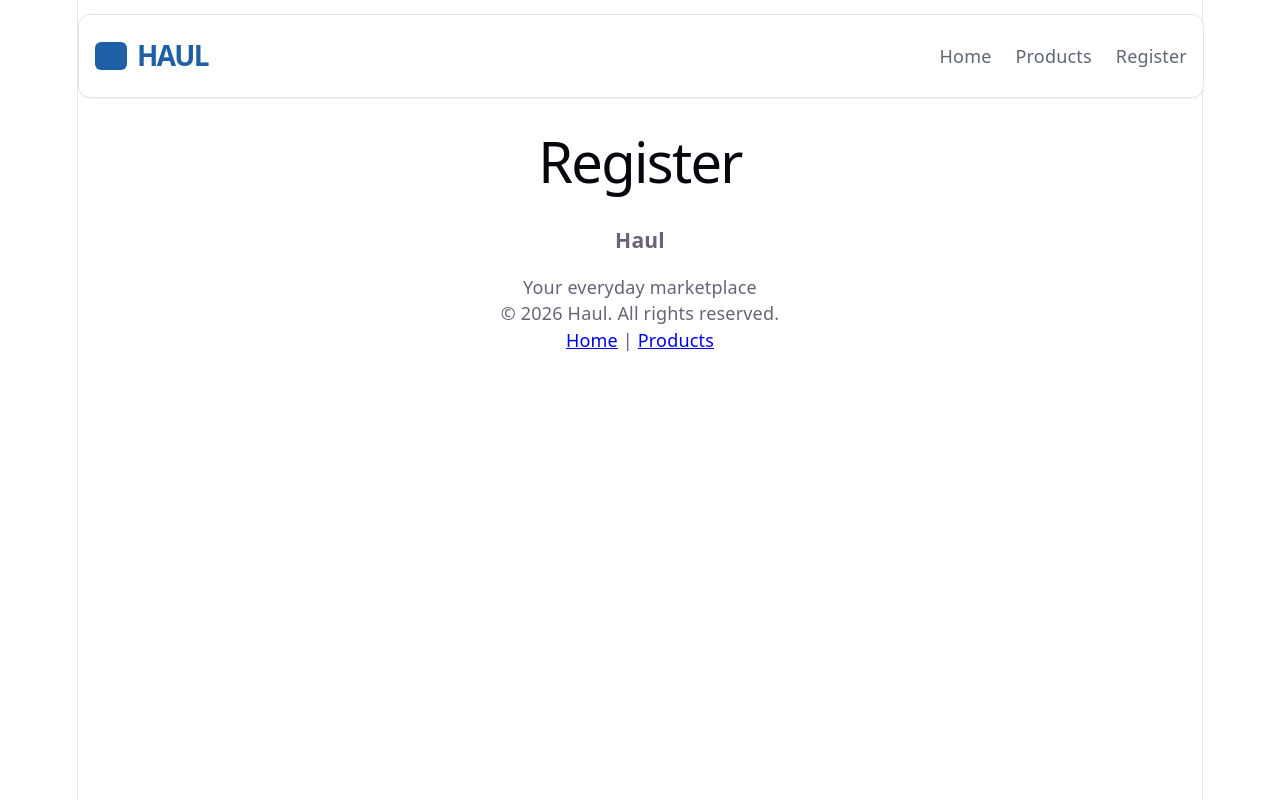
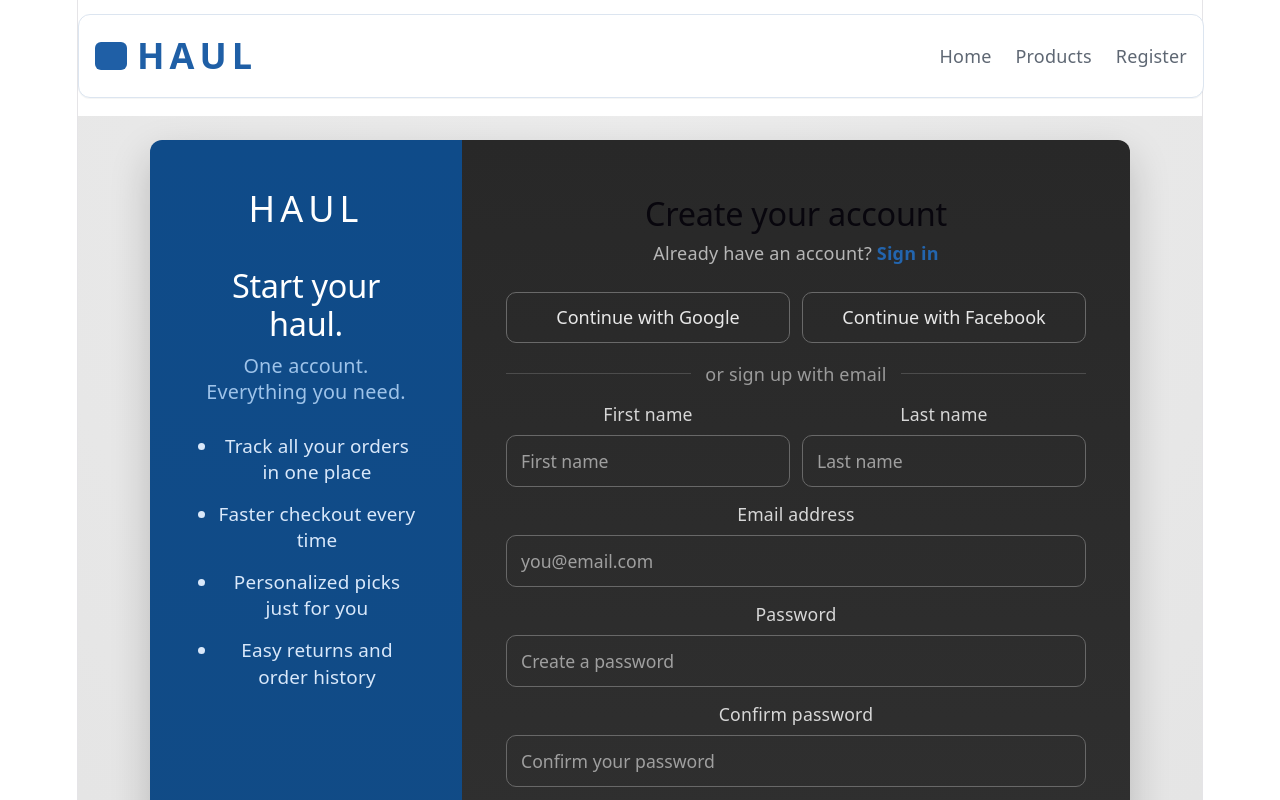
Before and after one commit to DzaboffCodes/E_Commerce, a React (Vite) app in the folder ecommerce-frontend/: page /register in a window 1280 px wide. Shown: the top 800 px of the page. Built offline with nearby package versions, Linux system fonts and the light colour scheme.

Commit message:
Added registration componment and css

```diff
--- a/ecommerce-frontend/src/App.css
+++ b/ecommerce-frontend/src/App.css
@@ -313,3 +313,12 @@ header nav a[aria-current="page"] {
     font-size: 0.96rem;
   }
 }
+
+header .brand {
+margin: 0;
+font-size: 2rem;
+letter-spacing: 0.14em;
+font-weight: 700;
+color: #1f5fa6;
+line-height: 1;
+}
--- /dev/null
+++ b/ecommerce-frontend/src/Register.css
@@ -0,0 +1,206 @@
+:root {
+  --haul-blue: #0f4b89;
+  --haul-blue-2: #2365ae;
+  --haul-dark: #282828;
+  --haul-dark-2: #303030;
+  --haul-line: #4c4c4c;
+  --haul-text: #f3f4f6;
+  --haul-muted: #b6b6b6;
+}
+
+.register-shell {
+  min-height: calc(100vh - 140px);
+  display: grid;
+  place-items: center;
+  padding: 24px 16px 40px;
+  background: radial-gradient(circle at top, #ececec 0%, #e4e4e4 100%);
+}
+
+.register-card {
+  width: min(980px, 100%);
+  min-height: 680px;
+  border-radius: 12px;
+  overflow: hidden;
+  display: grid;
+  grid-template-columns: 1fr 1.3fr;
+  box-shadow: 0 16px 40px rgba(0, 0, 0, 0.2);
+}
+
+.register-left {
+  background: linear-gradient(180deg, var(--haul-blue) 0%, #114b86 100%);
+  color: #d9e8fa;
+  padding: 56px 46px;
+  display: flex;
+  flex-direction: column;
+}
+
+.register-left .brand {
+  margin: 0 0 44px;
+  color: #ffffff;
+  letter-spacing: 0.14em;
+  font-size: 2rem;
+}
+
+.register-left h2 {
+  margin: 0 0 10px;
+  color: #ffffff;
+  font-size: clamp(1.8rem, 2.4vw, 2.2rem);
+}
+
+.register-left p {
+  margin: 0 0 28px;
+  color: #9ec3e9;
+  font-size: 1.1rem;
+}
+
+.register-left ul {
+  margin: 0;
+  padding-left: 22px;
+  display: grid;
+  gap: 16px;
+  font-size: 1.05rem;
+}
+
+.register-left small {
+  margin-top: auto;
+  color: #8fb7df;
+  font-size: 0.98rem;
+}
+
+.register-right {
+  background: linear-gradient(180deg, var(--haul-dark) 0%, var(--haul-dark-2) 100%);
+  color: var(--haul-text);
+  padding: 54px 44px;
+}
+
+.register-right h2 {
+  margin: 0 0 8px;
+  font-size: clamp(1.8rem, 2.2vw, 2.3rem);
+}
+
+.signin-text {
+  margin: 0 0 26px;
+  color: var(--haul-muted);
+}
+
+.signin-text a {
+  color: var(--haul-blue-2);
+  text-decoration: none;
+  font-weight: 600;
+}
+
+.social-row {
+  display: grid;
+  grid-template-columns: 1fr 1fr;
+  gap: 12px;
+  margin-bottom: 18px;
+}
+
+.social-btn {
+  background: transparent;
+  border: 1px solid #696969;
+  color: #e8e8e8;
+  border-radius: 10px;
+  padding: 11px 10px;
+  font: inherit;
+  cursor: pointer;
+}
+
+.divider {
+  display: grid;
+  grid-template-columns: 1fr auto 1fr;
+  align-items: center;
+  gap: 14px;
+  color: #9b9b9b;
+  margin: 12px 0 14px;
+}
+
+.divider::before,
+.divider::after {
+  content: "";
+  height: 1px;
+  background: var(--haul-line);
+}
+
+.register-form {
+  display: grid;
+  gap: 14px;
+}
+
+.name-row {
+  display: grid;
+  grid-template-columns: 1fr 1fr;
+  gap: 12px;
+}
+
+.register-form label {
+  display: grid;
+  gap: 8px;
+  color: #d7d7d7;
+  font-size: 0.98rem;
+}
+
+.register-form input {
+  background: transparent;
+  border: 1px solid #686868;
+  color: #ffffff;
+  border-radius: 10px;
+  padding: 12px 14px;
+  font: inherit;
+}
+
+.register-form input::placeholder {
+  color: #9f9f9f;
+}
+
+.register-form input:focus {
+  outline: none;
+  border-color: #8fc2ff;
+  box-shadow: 0 0 0 2px rgba(143, 194, 255, 0.25);
+}
+
+.create-btn {
+  margin-top: 6px;
+  border: 0;
+  border-radius: 10px;
+  background: var(--haul-blue-2);
+  color: #fff;
+  font-weight: 700;
+  font-size: 1.1rem;
+  padding: 14px 16px;
+  cursor: pointer;
+}
+
+.create-btn:hover {
+  filter: brightness(1.06);
+}
+
+@media (max-width: 880px) {
+  .register-card {
+    grid-template-columns: 1fr;
+  }
+
+  .register-left {
+    padding: 34px 24px;
+    gap: 10px;
+  }
+
+  .register-left .brand {
+    margin-bottom: 20px;
+  }
+
+  .register-left small {
+    margin-top: 14px;
+  }
+
+  .register-right {
+    padding: 30px 24px 34px;
+  }
+}
+
+@media (max-width: 560px) {
+  .social-row,
+  .name-row {
+    grid-template-columns: 1fr;
+  }
+}
--- a/ecommerce-frontend/src/components/Register.jsx
+++ b/ecommerce-frontend/src/components/Register.jsx
@@ -1,6 +1,124 @@
-// Route level page component for Register Page
+import { useState } from "react";
+import "../Register.css";
+
 function RegisterPage() {
-  return <h1>Register</h1>
+  const [form, setForm] = useState({
+    first_name: "",
+    last_name: "",
+    email: "",
+    password: "",
+    confirmPassword: "",
+  });
+
+  const onChange = (e) => {
+    const { name, value } = e.target;
+    setForm((prev) => ({ ...prev, [name]: value }));
+  };
+
+  const onSubmit = (e) => {
+    e.preventDefault();
+    console.log("Register form:", form);
+  };
+
+  return (
+    <main className="register-shell">
+      <section className="register-card">
+        <aside className="register-left">
+          <h1 className="brand">HAUL</h1>
+          <h2>Start your haul.</h2>
+          <p>One account. Everything you need.</p>
+
+          <ul>
+            <li>Track all your orders in one place</li>
+            <li>Faster checkout every time</li>
+            <li>Personalized picks just for you</li>
+            <li>Easy returns and order history</li>
+          </ul>
+
+          <small>Free to join. No spam. No nonsense.</small>
+        </aside>
+
+        <section className="register-right">
+          <h2>Create your account</h2>
+          <p className="signin-text">
+            Already have an account? <a href="/login">Sign in</a>
+          </p>
+
+          <div className="social-row">
+            <button type="button" className="social-btn">
+              Continue with Google
+            </button>
+            <button type="button" className="social-btn">
+              Continue with Facebook
+            </button>
+          </div>
+
+          <div className="divider">or sign up with email</div>
+
+          <form onSubmit={onSubmit} className="register-form">
+            <div className="name-row">
+              <label>
+                First name
+                <input
+                  name="first_name"
+                  value={form.first_name}
+                  onChange={onChange}
+                  placeholder="First name"
+                />
+              </label>
+
+              <label>
+                Last name
+                <input
+                  name="last_name"
+                  value={form.last_name}
+                  onChange={onChange}
+                  placeholder="Last name"
+                />
+              </label>
+            </div>
+
+            <label>
+              Email address
+              <input
+                name="email"
+                type="email"
+                value={form.email}
+                onChange={onChange}
+                placeholder="you@email.com"
+              />
+            </label>
+
+            <label>
+              Password
+              <input
+                name="password"
+                type="password"
+                value={form.password}
+                onChange={onChange}
+                placeholder="Create a password"
+              />
+            </label>
+
+            <label>
+              Confirm password
+              <input
+                name="confirmPassword"
+                type="password"
+                value={form.confirmPassword}
+                onChange={onChange}
+                placeholder="Confirm your password"
+              />
+            </label>
+
+            <button type="submit" className="create-btn">
+              Create Account
+            </button>
+          </form>
+        </section>
+      </section>
+    </main>
+  );
 }
 
 export default RegisterPage;
--- a/ecommerce-frontend/src/components/common/Header.jsx
+++ b/ecommerce-frontend/src/components/common/Header.jsx
@@ -5,7 +5,7 @@ import {Link} from "react-router-dom";
 function Header() {
     return (
         <header>
-            <h1>HAUL</h1>
+            <h1 className='brand'>HAUL</h1>
 
             {/* Link changes URL without full page refresh */}
             <nav>
```
